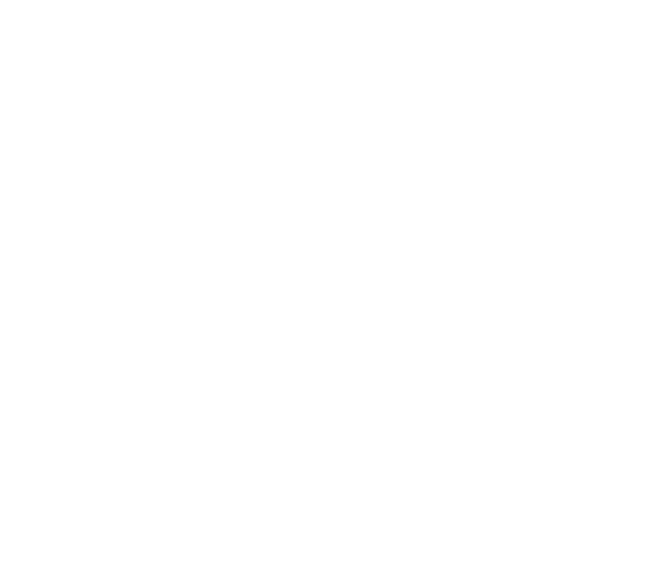
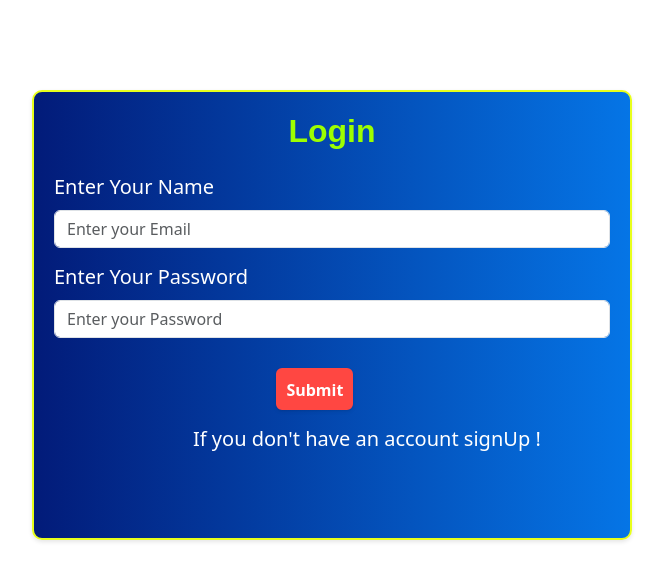
Before and after one commit to jaganathan05/Ecommerce-React, a React (Create React App) app: page /login in a window 1280 px wide. Shown: the top 580 px of the page, without its empty margins (352-1015 px from the left). Built offline with nearby package versions, Linux system fonts and the light colour scheme; a web font is replaced by a local one.

Commit message:
implementing login page

```diff
--- a/src/App.css
+++ b/src/App.css
@@ -1,5 +1,5 @@
 .body {
-    margin-top: 60px; /* This margin just makes the text easier to read. You can remove it if you want since it can mess with your other styles. */
+    margin-top: 0px; /* This margin just makes the text easier to read. You can remove it if you want since it can mess with your other styles. */
   }
 
   .body::before {
--- a/src/App.js
+++ b/src/App.js
@@ -10,6 +10,7 @@
 import Contactpage from "./components/Contact Page/ContactPage";
 import ProductDetails from "./components/Products/ProductDetails/ProductDetails";
 import Signup from "./components/Login/Signup";
+import Login from "./components/Login/Login";
 function App() {
   const [showcart, updatedshowcart] = useState(false);
   const showcarthandler = () => {
@@ -52,6 +53,9 @@
     <Route path='/signup'>
 <Signup/>
     </Route>
+    <Route path='/login'>
+      <Login/>
+    </Route>
   </div>
   );
 }
--- /dev/null
+++ b/src/components/Login/Login.js
@@ -0,0 +1,80 @@
+import React ,{useRef, useState} from "react";
+import "./Signup.css";
+import { Form, FormGroup } from "react-bootstrap";
+import { Link } from "react-router-dom/cjs/react-router-dom.min";
+
+function Login() {
+    const [senddata,updatesenddata]=useState(false)
+
+    const emailref = useRef();
+    const passwordref = useRef();
+
+    const submitformhandler = async(event)=>{
+
+    event.preventDefault()
+    updatesenddata(true)
+    const data = {
+    email: emailref.current.value,
+    password: passwordref.current.value,
+    returnSecureToken: true
+    }
+    console.log(data)
+
+        const response = await fetch('https://identitytoolkit.googleapis.com/v1/accounts:signInWithPassword?key=AIzaSyDAzYMyrP5pUcCeJ9QKrDnuXPIreusRbFw',{
+            method:'POST',
+            body: JSON.stringify(data),
+            headers:{
+                'Content-Type': 'application/json'
+            }
+
+
+        })
+
+        if(response.ok){
+            const data = response.json()
+            console.log(data)
+            alert('login successfully')
+            updatesenddata(false)
+            emailref.current.value=''
+            passwordref.current.value=''
+        }
+        else{
+          const data = await response.json()
+          alert(data.error.message)
+          updatesenddata(false)
+        }
+
+    }
+  return (
+    <div className="box">
+      <h2>Login</h2>
+      <Form>
+        <FormGroup controlId="email">
+          <Form.Label className="lable">Enter Your Name</Form.Label>
+          <Form.Control
+            type="email"
+            placeholder="Enter your Email"
+            ref={emailref}
+            required
+          ></Form.Control>
+        </FormGroup>
+        <FormGroup controlId="password">
+          <Form.Label className="lable">Enter Your Password</Form.Label>
+          <Form.Control
+            type="password"
+            placeholder="Enter your Password"
+            ref={passwordref}
+            required
+          ></Form.Control>
+        </FormGroup>
+        {senddata && <p className="notification">Sending Request  ....</p>}
+        {!senddata && <button className="btn1" type='butt' onClick={submitformhandler}>Submit</button> }
+        <br/>
+        <Link className="link" to="/signup">
+          If you don't have an account signUp !
+        </Link>
+      </Form>
+    </div>
+  );
+  }
+export default Login;
```
